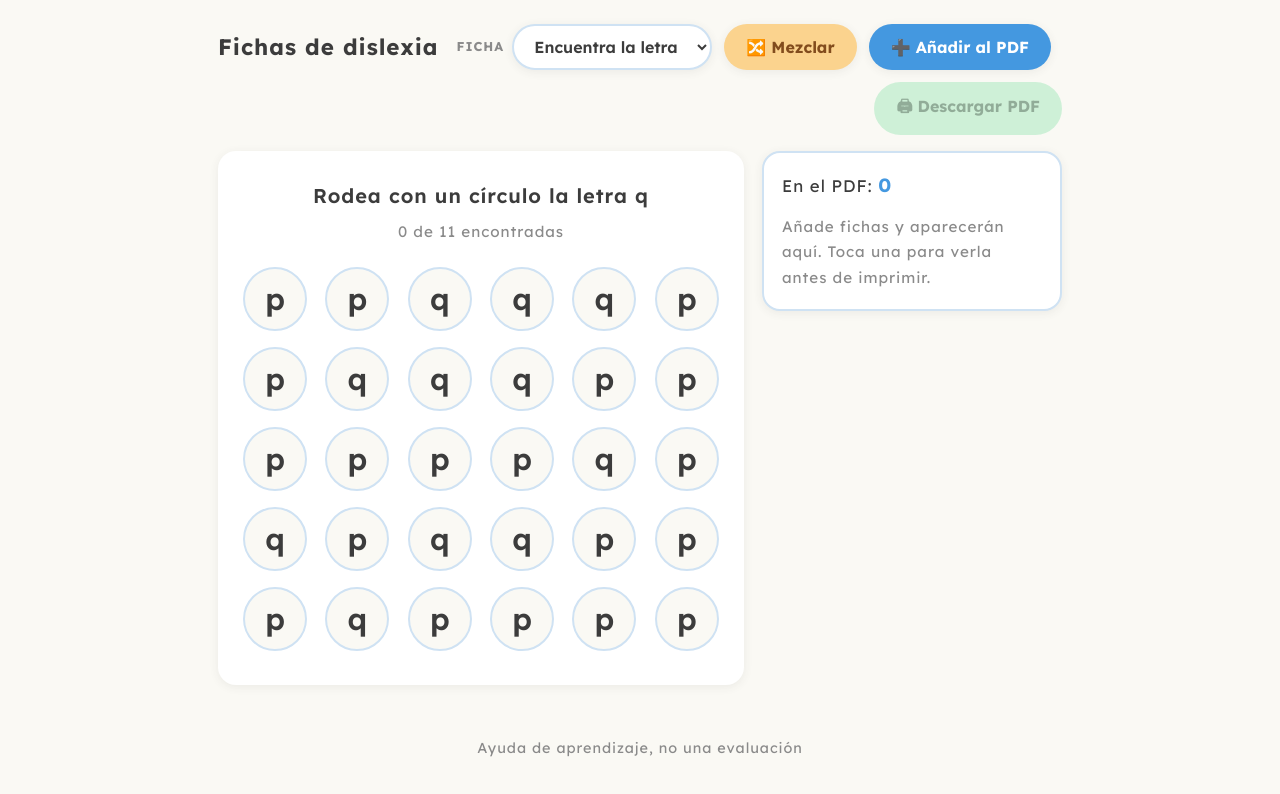
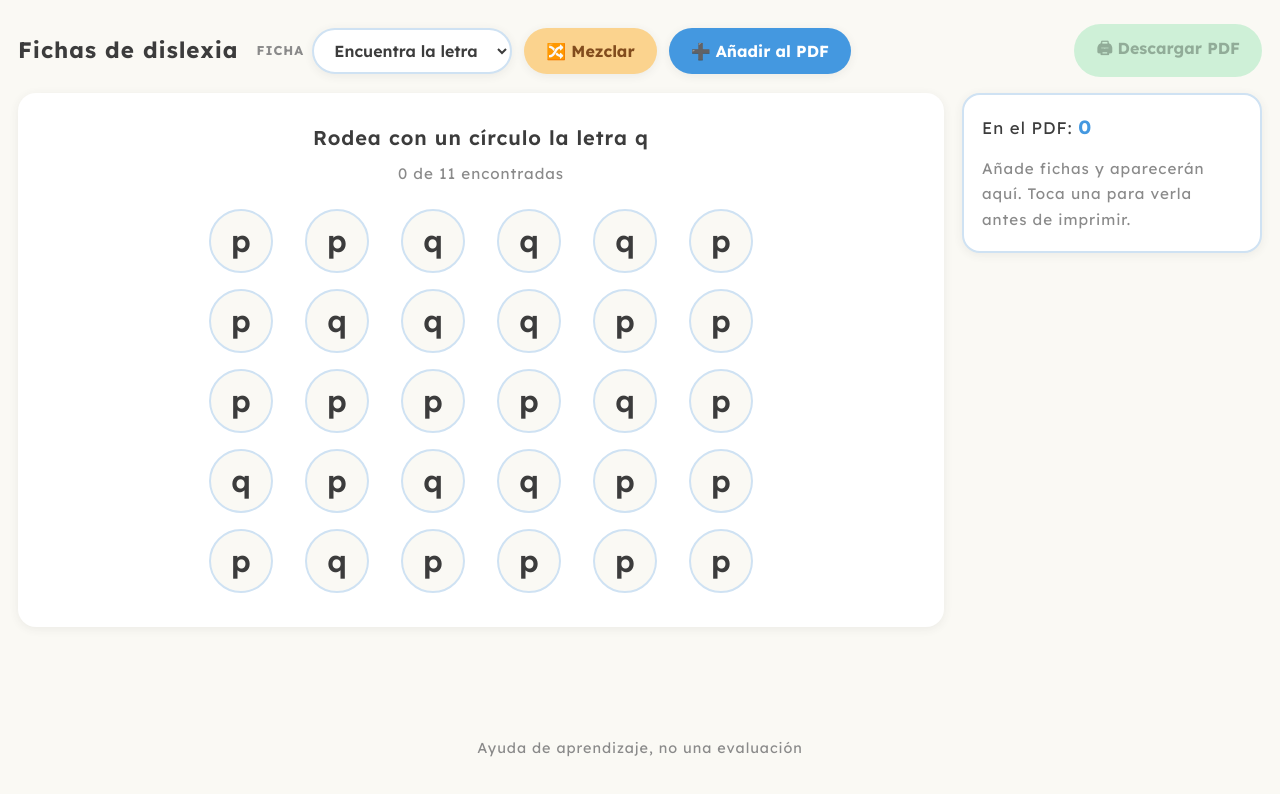
Before and after one commit to OlenaMyroshnykova/dyslexia-worksheets, a React (Vite) app: page / in a window 1280 px wide. Shown: the top 794 px of the page. Built offline with nearby package versions, Linux system fonts and the light colour scheme.

Commit message:
feat: update app max-width to auto for responsive design

```diff
--- a/src/styles/styles.css
+++ b/src/styles/styles.css
@@ -35,7 +35,7 @@ body {
 }
 
 .app {
-  max-width: 880px;
+  max-width: auto;
   margin: 0 auto;
   padding: 20px 18px 40px;
   display: flex;
```
